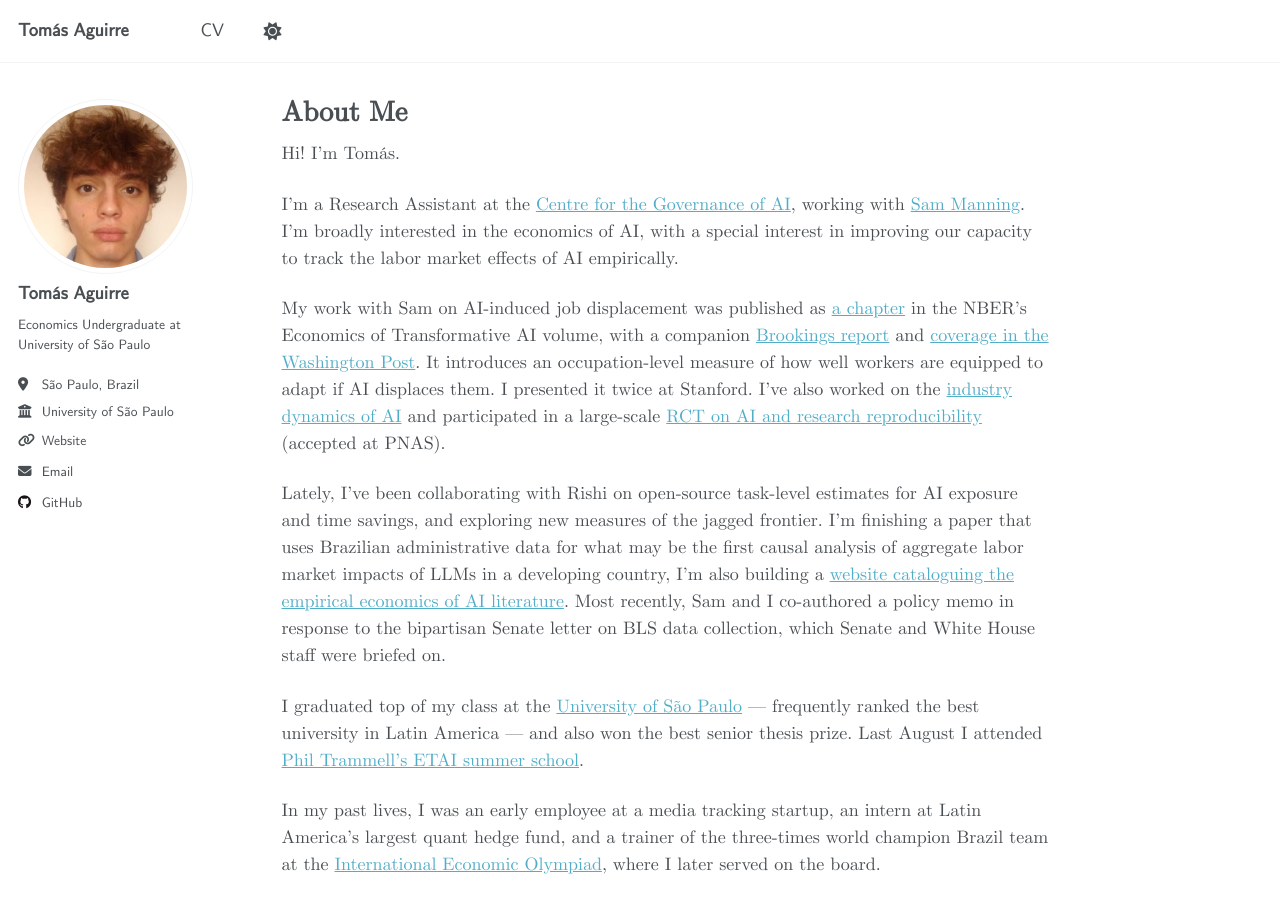
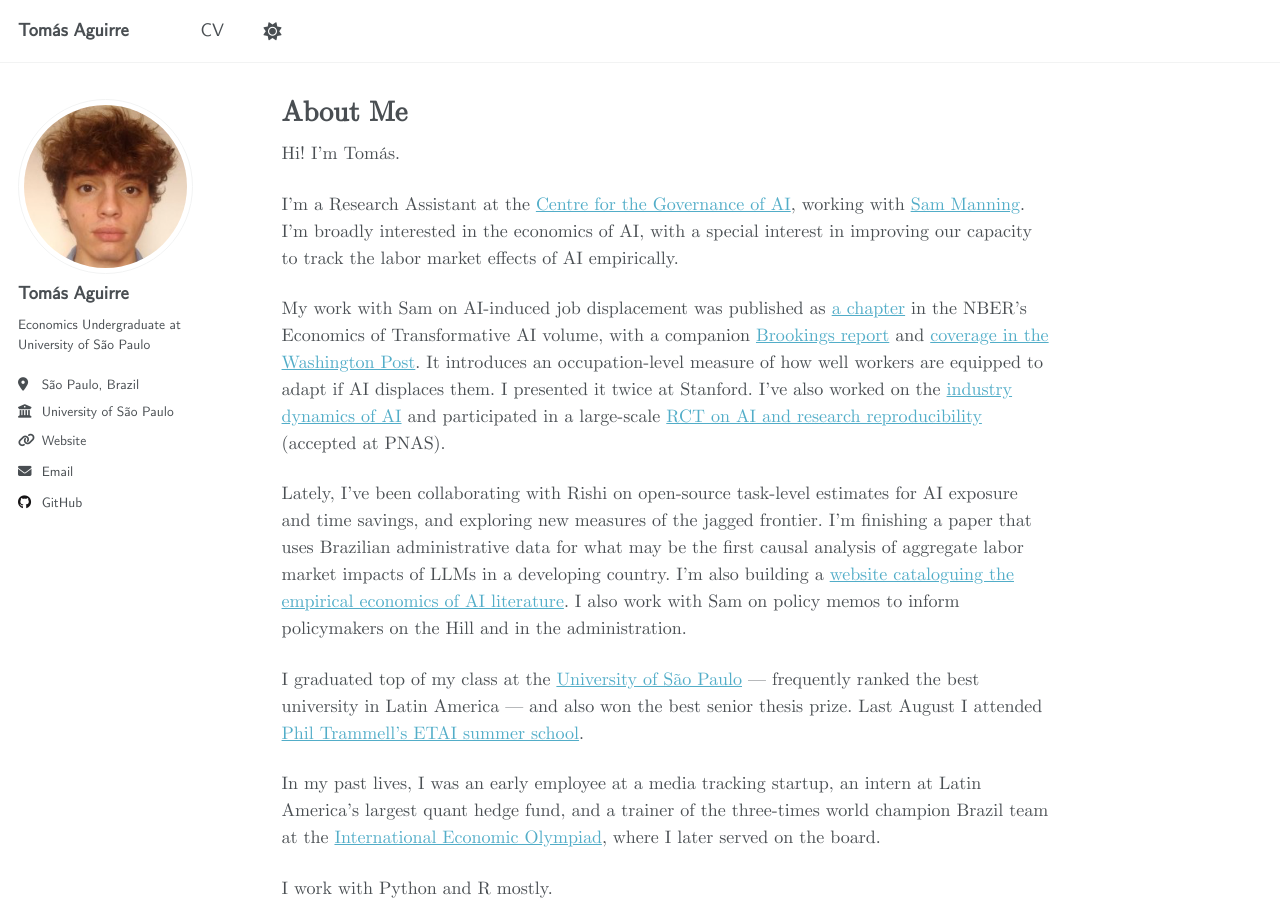
Before and after one commit to t6aguirre/t6aguirre.github.io, a Jekyll site: the page built from _pages/about.md, in a window 1280 px wide and 900 px high. Built offline with Jekyll 4.4.1, drawn with Linux system fonts in a browser that asks for light colours.

Commit message:
Generalize policy memo line; fix punctuation

```diff
--- a/_pages/about.md
+++ b/_pages/about.md
@@ -12,7 +12,7 @@ I'm a Research Assistant at the [Centre for the Governance of AI](https://govern
 
 My work with Sam on AI-induced job displacement was published as [a chapter](https://www.nber.org/papers/w34705) in the NBER's Economics of Transformative AI volume, with a companion [Brookings report](https://www.brookings.edu/articles/measuring-us-workers-capacity-to-adapt-to-ai-driven-job-displacement/) and [coverage in the Washington Post](https://www.washingtonpost.com/technology/interactive/2026/jobs-most-affected-ai-automation/). It introduces an occupation-level measure of how well workers are equipped to adapt if AI displaces them. I presented it twice at Stanford. I've also worked on the [industry dynamics of AI](https://arxiv.org/abs/2406.01722) and participated in a large-scale [RCT on AI and research reproducibility](https://papers.ssrn.com/sol3/papers.cfm?abstract_id=5118632) (accepted at PNAS).
 
-Lately, I've been collaborating with Rishi on open-source task-level estimates for AI exposure and time savings, and exploring new measures of the jagged frontier. I'm finishing a paper that uses Brazilian administrative data for what may be the first causal analysis of aggregate labor market impacts of LLMs in a developing country, I'm also building a [website cataloguing the empirical economics of AI literature](https://empirical-economics-of-ai.vercel.app/). Most recently, Sam and I co-authored a policy memo in response to the bipartisan Senate letter on BLS data collection, which Senate and White House staff were briefed on.
+Lately, I've been collaborating with Rishi on open-source task-level estimates for AI exposure and time savings, and exploring new measures of the jagged frontier. I'm finishing a paper that uses Brazilian administrative data for what may be the first causal analysis of aggregate labor market impacts of LLMs in a developing country. I'm also building a [website cataloguing the empirical economics of AI literature](https://empirical-economics-of-ai.vercel.app/). I also work with Sam on policy memos to inform policymakers on the Hill and in the administration.
 
 I graduated top of my class at the [University of São Paulo](https://www5.usp.br/english/) — frequently ranked the best university in Latin America — and also won the best senior thesis prize. Last August I attended [Phil Trammell's ETAI summer school](https://etai.stanford.edu/).
 
```
